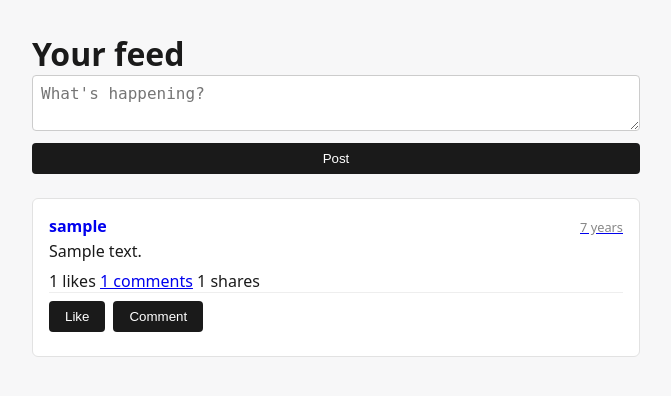
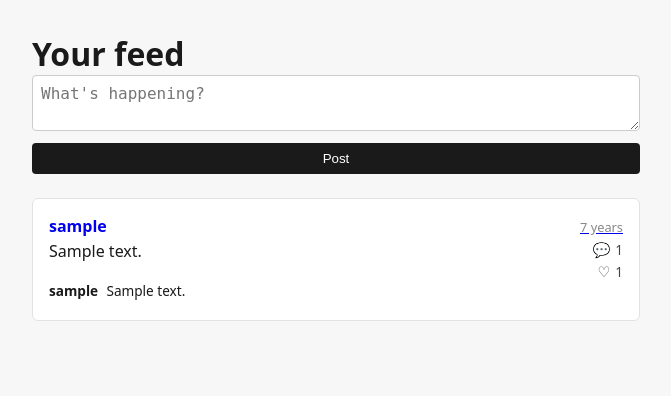
Before and after one commit to elite-coder-2026/vantage-point, a FastAPI app: template app/templates/feed.html in a window 1280 px wide. Shown: the part 55-451 px from the top of the page, without its empty margins (304-975 px from the left). Run offline with FastAPI, Linux system fonts and the light colour scheme; the template is opened without the code that fills it: most values are stand-ins (such as "Sample title", 1, 10 or a date in 2020); parts of the project's set-up code (start-up, migrations or seed data) failed here and were passed over.

Commit message:
Move like/comment toggles into quickstats, add comment previews
Comment icon now toggles the inline comment form (was a link to the
post page). Like icon is a real like/unlike button showing an outline
heart when not liked and a solid red heart when liked. Removed
post-stats/post-actions per request. Added a preview of up to 3 recent
comments under each post, with a 'View all N comments' link when there
are more.

```diff
--- a/app/templates/feed.html
+++ b/app/templates/feed.html
@@ -13,7 +13,22 @@
       <a class="post-author" href="/u/{{ post.author_username }}">{{ post.author_username }}</a>
       <a href="/view-post/{{ post.id }}"><time data-timeago="{{ post.created_at.isoformat() }}" title="{{ post.created_at | normal_time }}">{{ post.created_at | time_ago }}</time></a>
     </div>
+
+    <div class="post-quickstats">
+      <button type="button" class="post-quickstat" data-toggle="comment-form-{{ post.id }}">
+        <span class="post-quickstat-icon">💬</span> {{ post.comment_count }}
+      </button>
+      <form action="/view-post/{{ post.id }}/like" method="post" class="inline-form">
+        <input type="hidden" name="next" value="/">
+        <button type="submit" class="post-quickstat">
+          <span class="post-quickstat-icon {{ 'liked' if post.liked_by_viewer else '' }}">{{ "♥" if post.liked_by_viewer else "♡" }}</span> {{ post.like_count }}
+        </button>
+      </form>
+    </div>
+
     {% if post.body %}<p class="post-body">{{ post.body }}</p>{% endif %}
+
+    <div class="post-clearfix"></div>
 
     {% if post.type == "image" %}
       <img src="{{ post.image_path }}" alt="" class="post-media">
@@ -32,19 +47,16 @@
       </a>
     {% endif %}
 
-    <div class="post-stats">
-      <span>{{ post.like_count }} likes</span>
-      <a href="/view-post/{{ post.id }}">{{ post.comment_count }} comments</a>
-      <span>{{ post.share_count }} shares</span>
-    </div>
-
-    <div class="post-actions">
-      <form action="/view-post/{{ post.id }}/like" method="post" class="inline-form">
-        <input type="hidden" name="next" value="/">
-        <button type="submit" class="post-action-btn">{{ "Unlike" if post.liked_by_viewer else "Like" }}</button>
-      </form>
-      <button type="button" class="post-action-btn" data-toggle="comment-form-{{ post.id }}">Comment</button>
-    </div>
+    {% if post.comments %}
+    <ul class="post-comments-preview">
+      {% for comment in post.comments %}
+      <li><a href="/u/{{ comment.username }}">{{ comment.username }}</a> {{ comment.body }}</li>
+      {% endfor %}
+    </ul>
+    {% if post.comment_count > post.comments|length %}
+    <a href="/view-post/{{ post.id }}" class="post-comments-more">View all {{ post.comment_count }} comments</a>
+    {% endif %}
+    {% endif %}
 
     <form action="/view-post/{{ post.id }}/comment" method="post" class="post-comment-form hidden" id="comment-form-{{ post.id }}" data-toggle-target>
       <input type="hidden" name="next" value="/">
```
